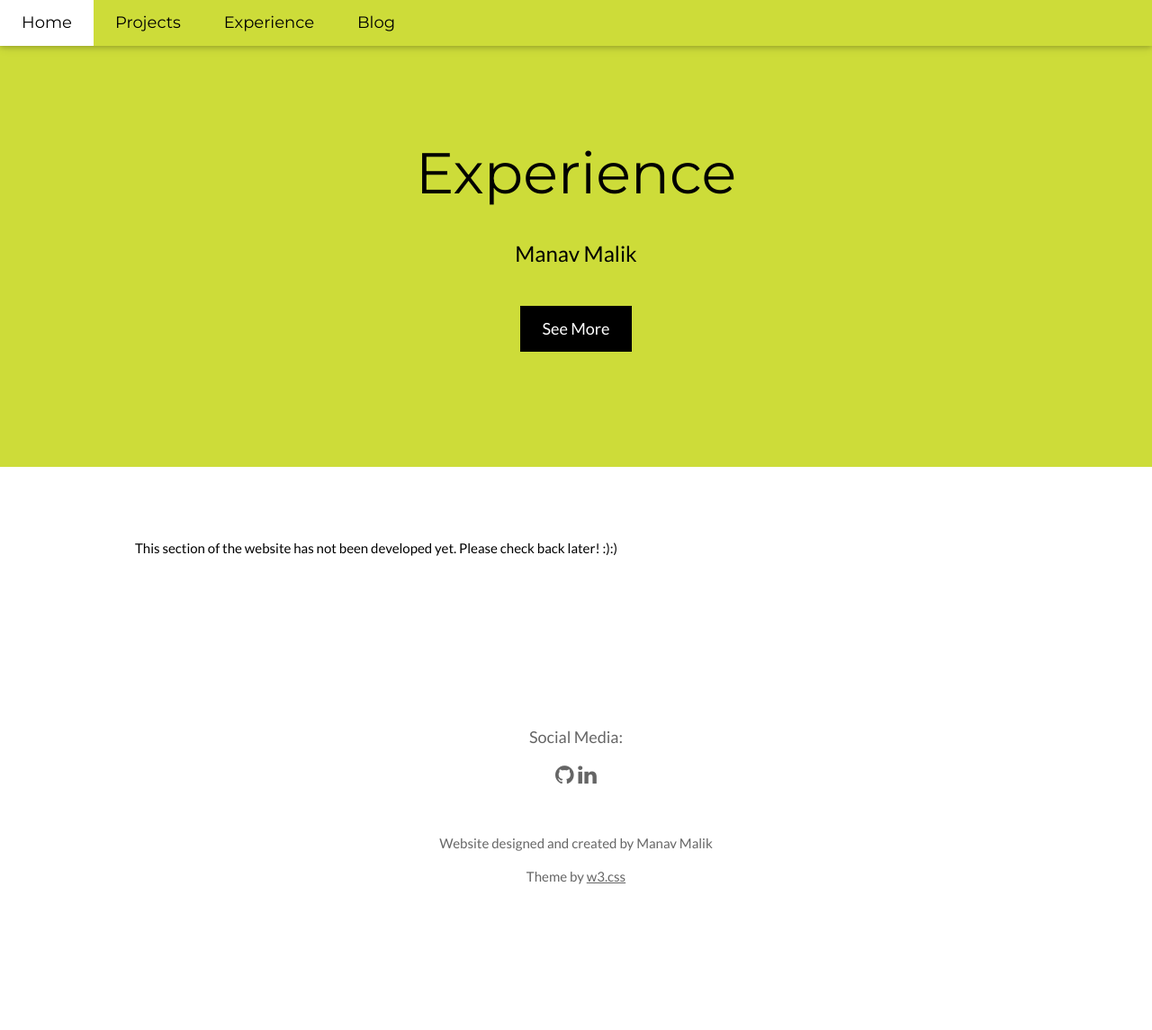
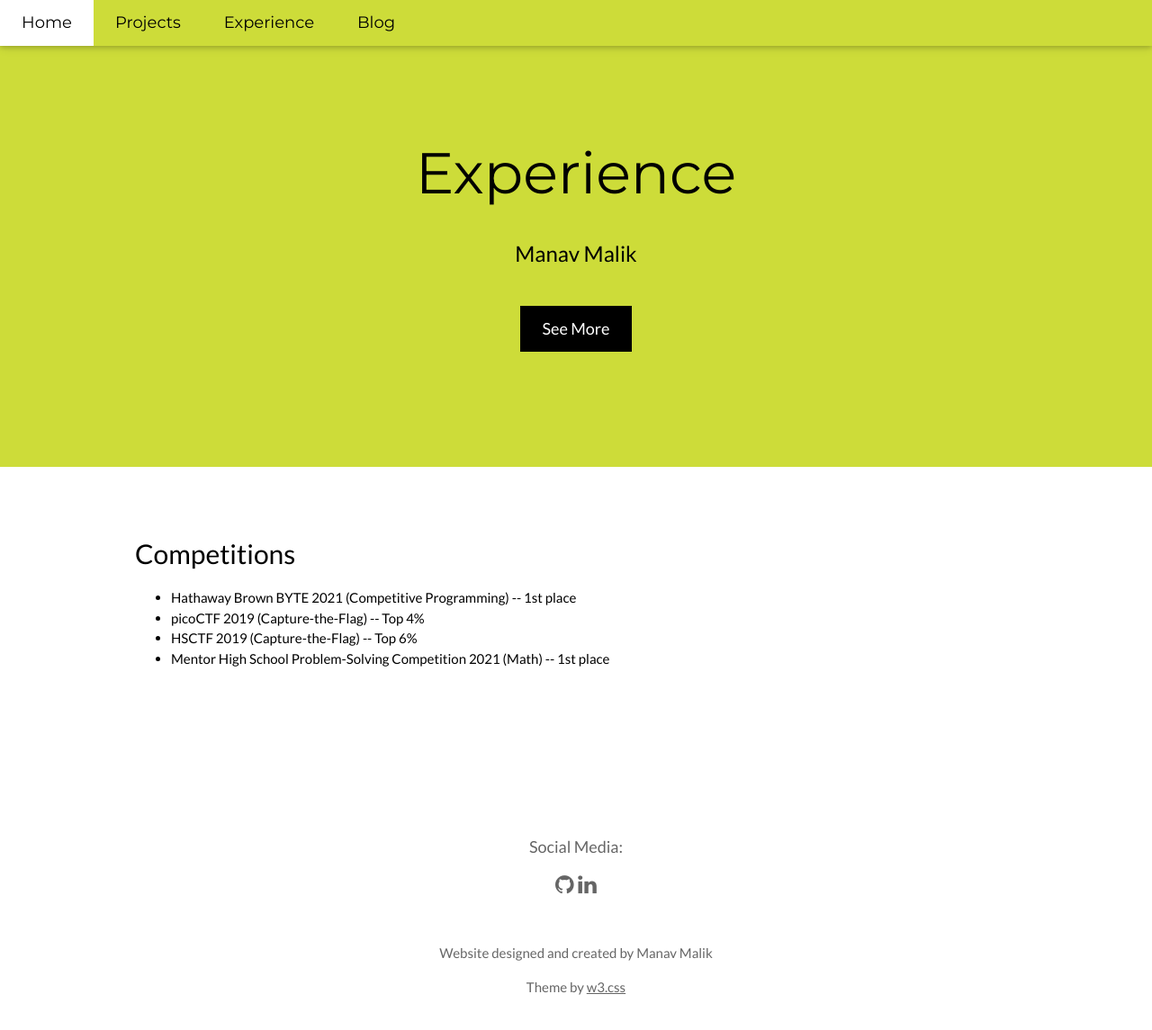
Before and after one commit to 0xmmalik/0xmmalik.github.io, a Jekyll site: the page built from experience/index.html, in a window 1280 px wide and 1187 px high. Shown: the top 1145 px of the window at 90% size. Built offline with Jekyll 4.4.1, drawn with Linux system fonts in a browser that asks for light colours.

Commit message:
added some competitions

```diff
--- a/experience/index.html
+++ b/experience/index.html
@@ -2,4 +2,10 @@
 layout: default
 title: Experience
 ---
-<p>This section of the website has not been developed yet. Please check back later! :):)</p>
+<h2>Competitions</h2>
+<ul>
+  <li>Hathaway Brown BYTE 2021 (Competitive Programming) -- 1st place</li>
+  <li>picoCTF 2019 (Capture-the-Flag) -- Top 4%</li>
+  <li>HSCTF 2019 (Capture-the-Flag) -- Top 6%</li>
+  <li>Mentor High School Problem-Solving Competition 2021 (Math) -- 1st place</li>
+</ul>
```
